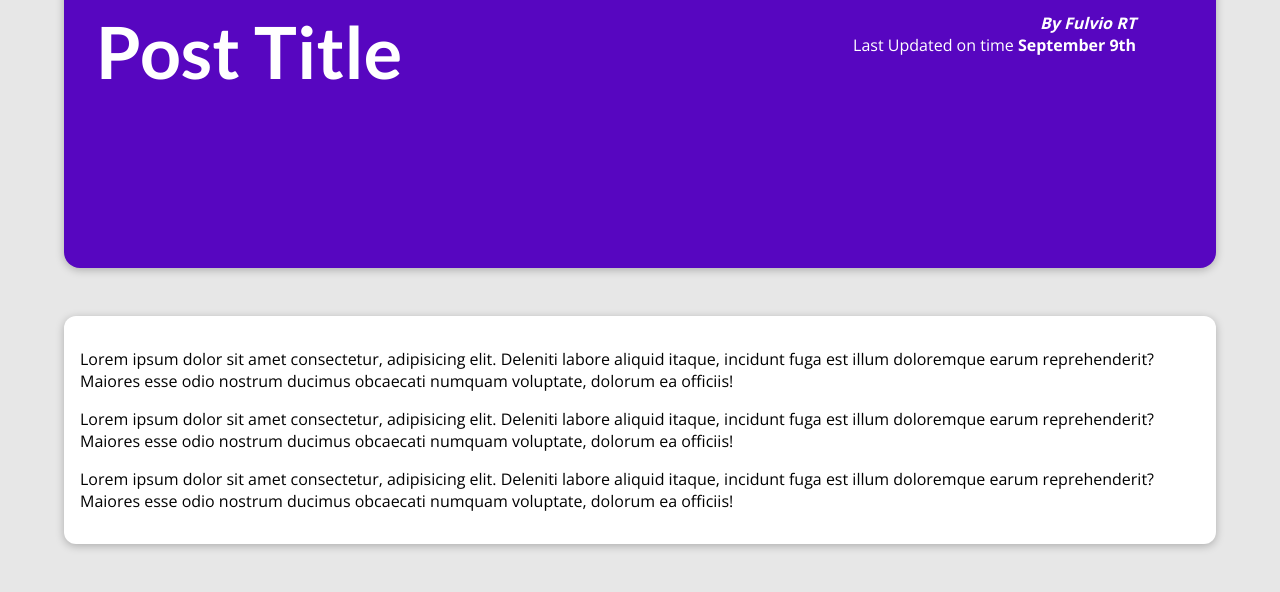
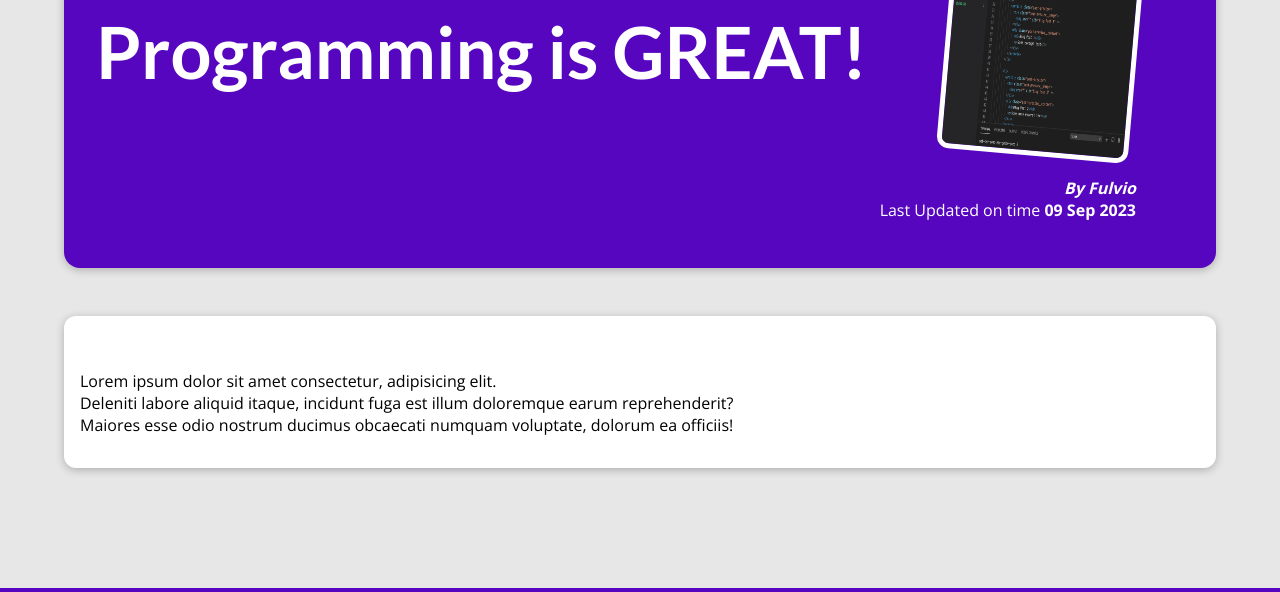
Before and after one commit to fulviort/Django_class, a Django app: page /posts/programming-is-fun in a window 1280 px wide. Shown: the part 212-804 px from the top of the page. Run offline with Django 4.2, Linux system fonts and the light colour scheme.

Commit message:
ultimos updates

```diff
--- a/blog/templates/blog/post-detail.html
+++ b/blog/templates/blog/post-detail.html
@@ -2,7 +2,7 @@
 {% load static %}
 
 {% block title %}
-    This Post Title
+    {{ post.title }}
 {% endblock %}
 
 {% block css_files %}
@@ -11,25 +11,18 @@
 
 {% block content %}
     <section id="summary">
-        <h2>Post Title</h2>
+        <h2>{{ post.title }}</h2>
         <article>
-            <img src="" alt="Post Title">
-            <address>By Fulvio RT</address>
+            <img src="{% static "blog/images/"|add:post.image %}" alt="Post Title">
+            <address>By {{ post.author }}</address>
             <div>
-                Last Updated on time <time>September 9th</time>
+                Last Updated on time <time>{{ post.date|date:"d M Y" }}</time>
             </div>
         </article>
     </section>
 
     <main>
-        <p>
-            Lorem ipsum dolor sit amet consectetur, adipisicing elit. Deleniti labore aliquid itaque, incidunt fuga est illum doloremque earum reprehenderit? Maiores esse odio nostrum ducimus obcaecati numquam voluptate, dolorum ea officiis!
-        </p>
-        <p>
-            Lorem ipsum dolor sit amet consectetur, adipisicing elit. Deleniti labore aliquid itaque, incidunt fuga est illum doloremque earum reprehenderit? Maiores esse odio nostrum ducimus obcaecati numquam voluptate, dolorum ea officiis!
-        </p>
-        <p>
-            Lorem ipsum dolor sit amet consectetur, adipisicing elit. Deleniti labore aliquid itaque, incidunt fuga est illum doloremque earum reprehenderit? Maiores esse odio nostrum ducimus obcaecati numquam voluptate, dolorum ea officiis!
+        {{ post.content|linebreaks }}
         </p>
     </main>
 {% endblock %}
--- a/blog/views.py
+++ b/blog/views.py
@@ -34,7 +34,7 @@ all_posts = [
         "author": "XSY",
         "date": date(2023, 10, 10),
         "title": "XES is GREAT!",
-        "excerpt": "This is the most incredible thought",
+        "excerpt": "This is the most incredible and pleasant thought",
         "content": """
             Lorem ipsum dolor sit amet consectetur, adipisicing elit.
             Deleniti labore aliquid itaque, incidunt fuga est illum doloremque earum reprehenderit?
@@ -56,7 +56,12 @@ def starting_page(request):
     })
 
 def posts(request):
-    return render(request, "blog/all-posts.html")
+    return render(request, "blog/all-posts.html", {
+        "all_posts": all_posts
+    })
 
 def detailed_post(request, slug):
-    return render(request, "blog/post-detail.html")
+    identify_post = next(post for post in all_posts if post['slug'] == slug)
+    return render(request, "blog/post-detail.html", {
+        "post": identify_post
+    })
```
Also changed, not shown: blog/templates/blog/all-posts.html (+3 -6 lines).
